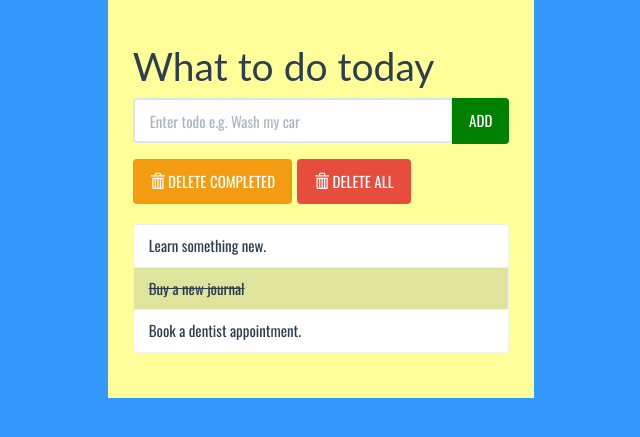
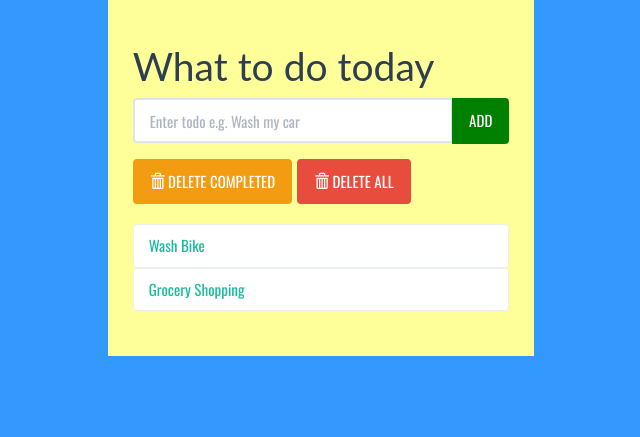
Before and after one commit to ShubhamThange-TS/todoapp, a Django app: page / in a window 1280 px wide. Shown: the part 129-566 px from the top of the page, without its empty margins (319-959 px from the left). Run offline with Django 5.2, Linux system fonts and the light colour scheme; data comes from the database, SQL or seed files in the repository; some libraries are stand-ins or nearby versions.

Commit message:
Displaying database items

```diff
--- a/todolist/templates/todolist/index.html
+++ b/todolist/templates/todolist/index.html
@@ -1,6 +1,7 @@
 {% load static %}
 <!DOCTYPE html>
 <html lang="en">
+
 <head>
 	<meta charset="utf-8">
 	<meta http-equiv="X-UA-Compatible" content="IE=edge">
@@ -13,6 +14,7 @@
 	<link rel="stylesheet" href="{% static 'todolist/bs/css/flatly.min.css' %}" />
 	<link rel="stylesheet" href="{% static 'todolist/styles.css' %}" />
 </head>
+
 <body>
 
 	<div class="container-fluid" id="wrapper">
@@ -25,7 +27,8 @@
 
 					<div class="form-group">
 						<div class="input-group">
-							  <input type="text" class="form-control" placeholder="Enter todo e.g. Wash my car" aria-label="Todo" aria-describedby="add-btn">
+							<input type="text" class="form-control" placeholder="Enter todo e.g. Wash my car"
+								aria-label="Todo" aria-describedby="add-btn">
 							<span class="input-group-btn">
 								<button type="submit" class="btn btn-default" id="add-btn">ADD</button>
 							</span>
@@ -51,9 +54,13 @@
 				</div>
 
 				<ul class="list-group t20">
-						<li class="list-group-item">Learn something new.</li>
-						<li class="list-group-item todo-completed">Buy a new journal</li>
-						<li class="list-group-item">Book a dentist appointment.</li>
+					{% for todolist in todo_items%}
+					{% if todolist.completed %}
+					<li class="list-group-item todo-completed">{{todolist.text}}</li>
+					{% else %}
+					<a href="#"><li class="list-group-item">{{todolist.text}}</li></a>
+					{% endif %}
+					{% endfor %}
 				</ul>
 			</div>
 		</div>
@@ -68,4 +75,5 @@
 
 
 </body>
+
 </html>
--- a/todolist/views.py
+++ b/todolist/views.py
@@ -1,6 +1,10 @@
 from django.shortcuts import render
+
+from todolist.models import Todolist
 
 # Create your views here.
 
 def index(request):
-    return render (request,'todolist/index.html')
+    todo_items = Todolist.objects.order_by('id')
+    context = {'todo_items': todo_items}
+    return render (request,'todolist/index.html', context)
```
Lines whose indentation alone changed are shown as unchanged.
